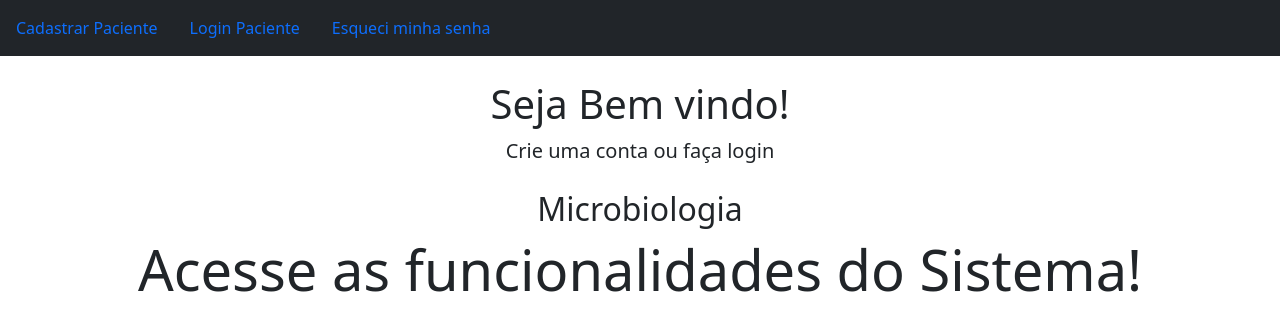
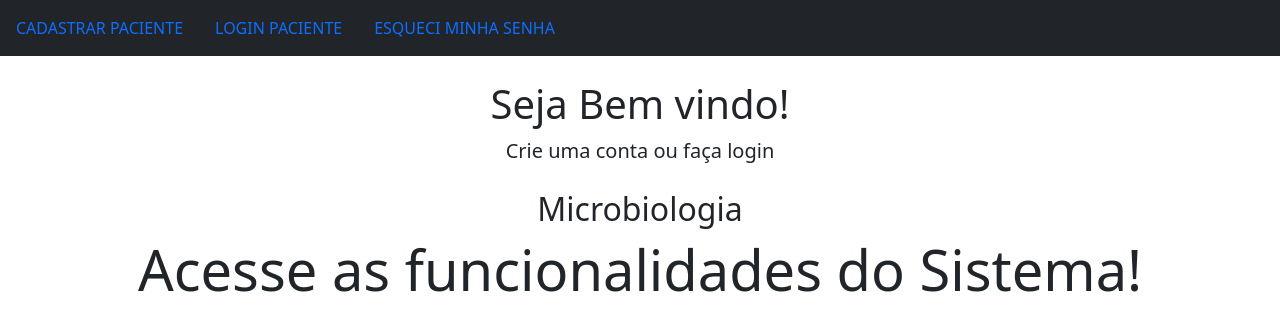
Before and after one commit to WellingtonEspinarde/Equipe_microbiologia2, a PHP site: page /Home.php in a window 1280 px wide. Shown: the top 331 px of the page. Run offline with PHP 8.4, Linux system fonts and the light colour scheme.

Commit message:
Comit
TESTE 4

```diff
--- a/Home.php
+++ b/Home.php
@@ -13,13 +13,13 @@
                 <nav class="navbar bg-dark">
                     <ul class="nav">
                         <li class="nav-item">
-                            <a class="nav-link" href="Cadastro.php">Cadastrar Paciente</a>
+                            <a class="nav-link" href="Cadastro.php">CADASTRAR PACIENTE</a>
                         </li>
                         <li class="nav-item">
-                            <a class="nav-link" href="login.php">Login Paciente</a>
+                            <a class="nav-link" href="login.php">LOGIN PACIENTE</a>
                         </li>
                         <li class="nav-item">
-                            <a class="nav-link" href="EsqueciSenha.php">Esqueci minha senha</a>
+                            <a class="nav-link" href="EsqueciSenha.php">ESQUECI MINHA SENHA</a>
                         </li>
                     </ul>
                 </nav>
@@ -41,12 +41,7 @@
                     <h2 class="display-4">Acesse as funcionalidades do Sistema!</h2>
                 </div>
         </div>
-
-
-
     </div>
-
-
 
     <script src="https://cdn.jsdelivr.net/npm/bootstrap@5.3.0-alpha1/dist/js/bootstrap.bundle.min.js"></script>
 </body>
```
